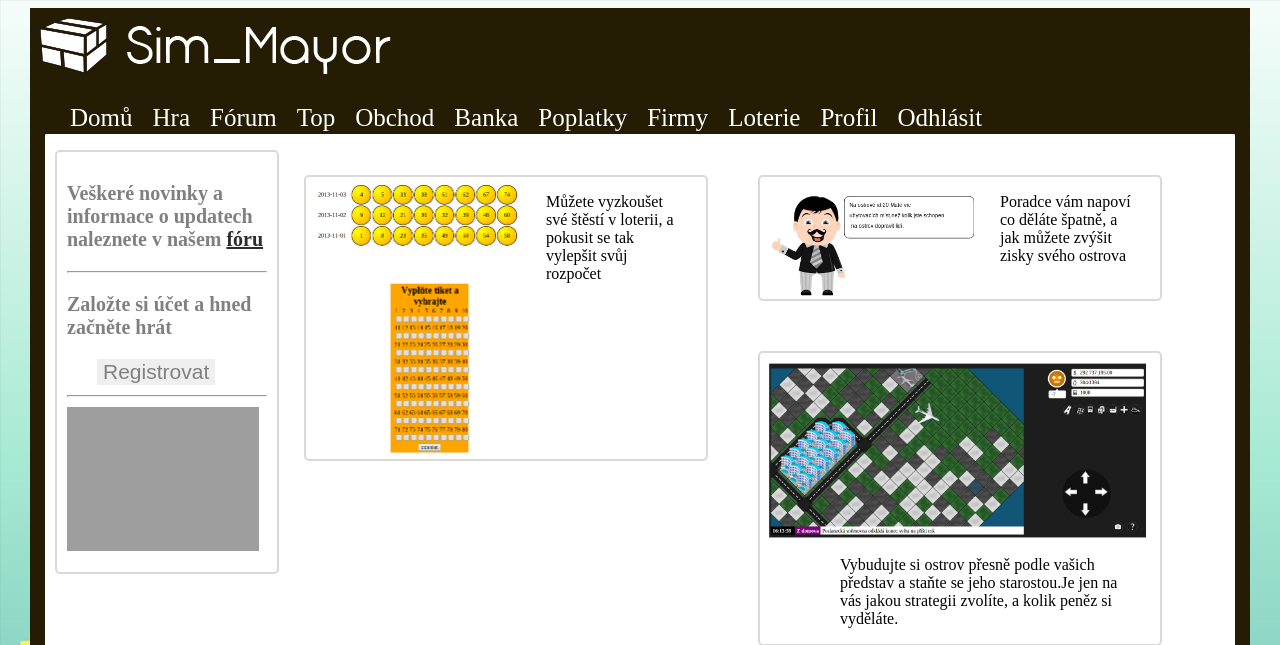
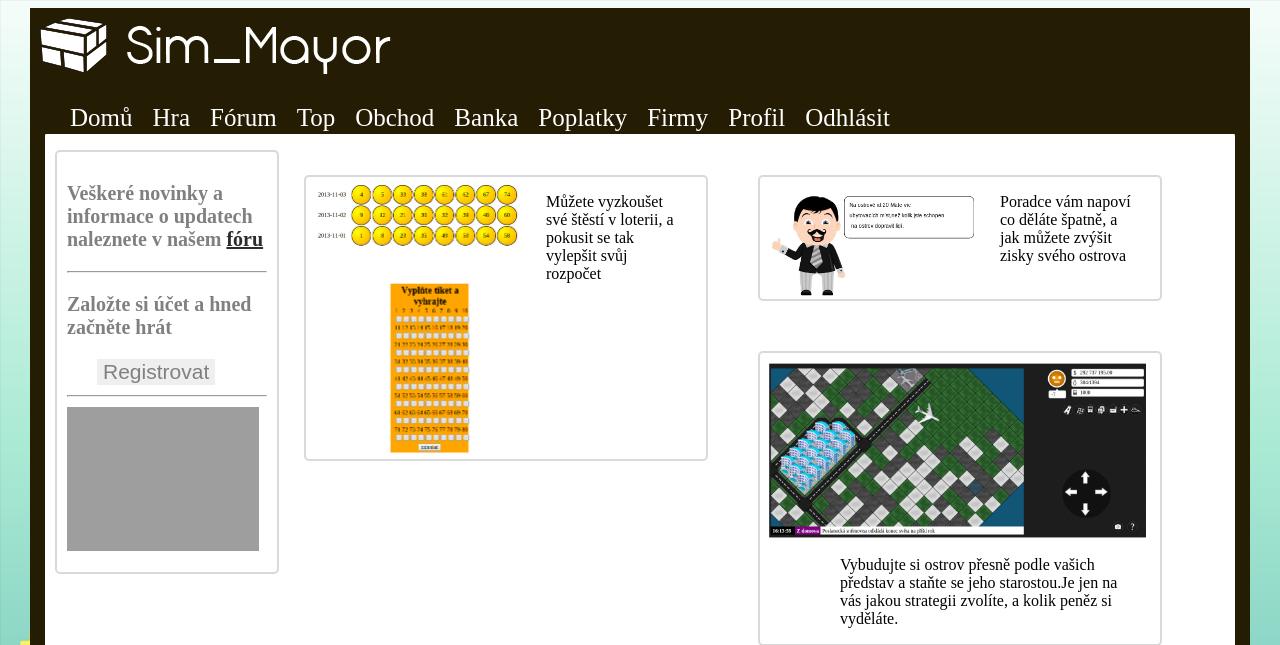
Before and after one commit to jenkings/simmayor, a PHP site: page /simmayor/index.php in a window 1280 px wide. Shown: the top 645 px of the page. Run offline with PHP 8.4, Linux system fonts and the light colour scheme; the visitor is signed in with stand-in values (Sample User, id 1); data that the repository does not hold is empty; grey boxes are pictures that could not be loaded.

Commit message:
polozka loterie odstraněna z menu

```diff
--- a/files/menu.php
+++ b/files/menu.php
@@ -15,7 +15,6 @@ if (!isset($_SESSION)) session_start();
 				<li><a href="banka.php">Banka</a></li>
 				<li><a href="islandset.php">Poplatky</a></li>
 				<li><a href="firmy.php">Firmy</a></li>
-				<li><a href="lotto.php">Loterie</a></li>
 				<li><a href="showme.php">Profil</a></li>
 				<li><a href="logout.php">Odhlásit</a></li>
 				<?php
```
